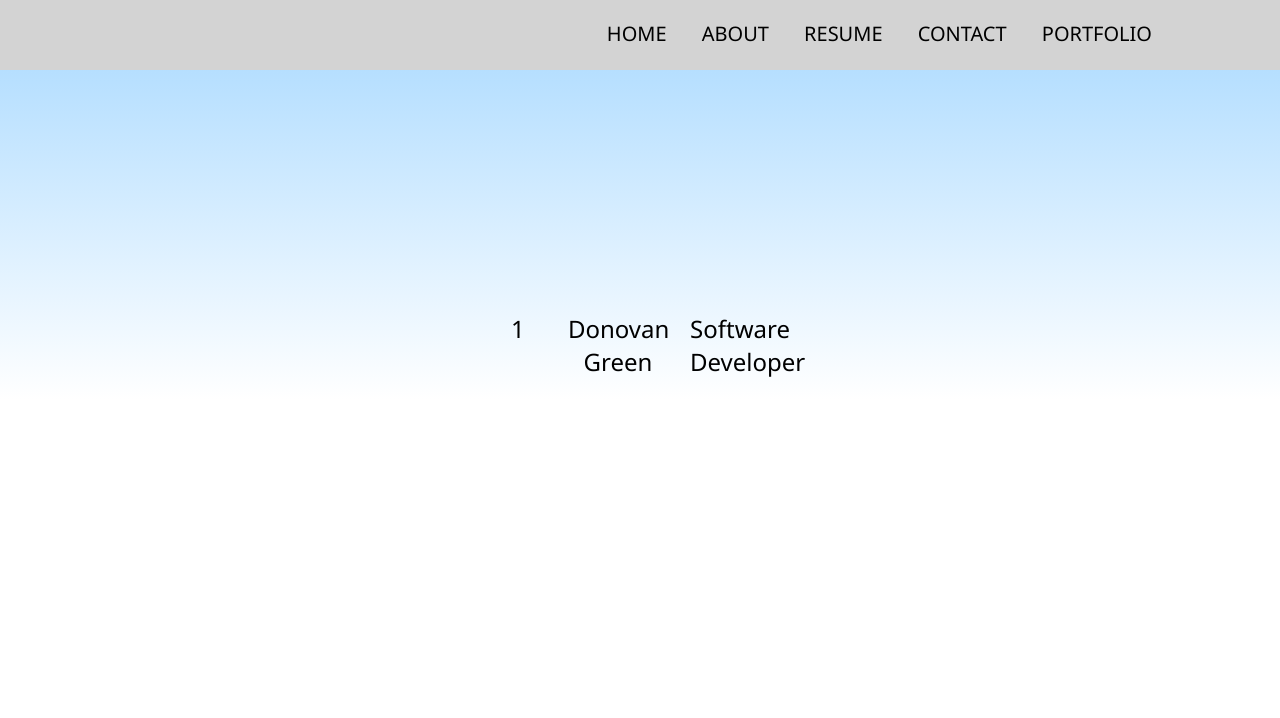
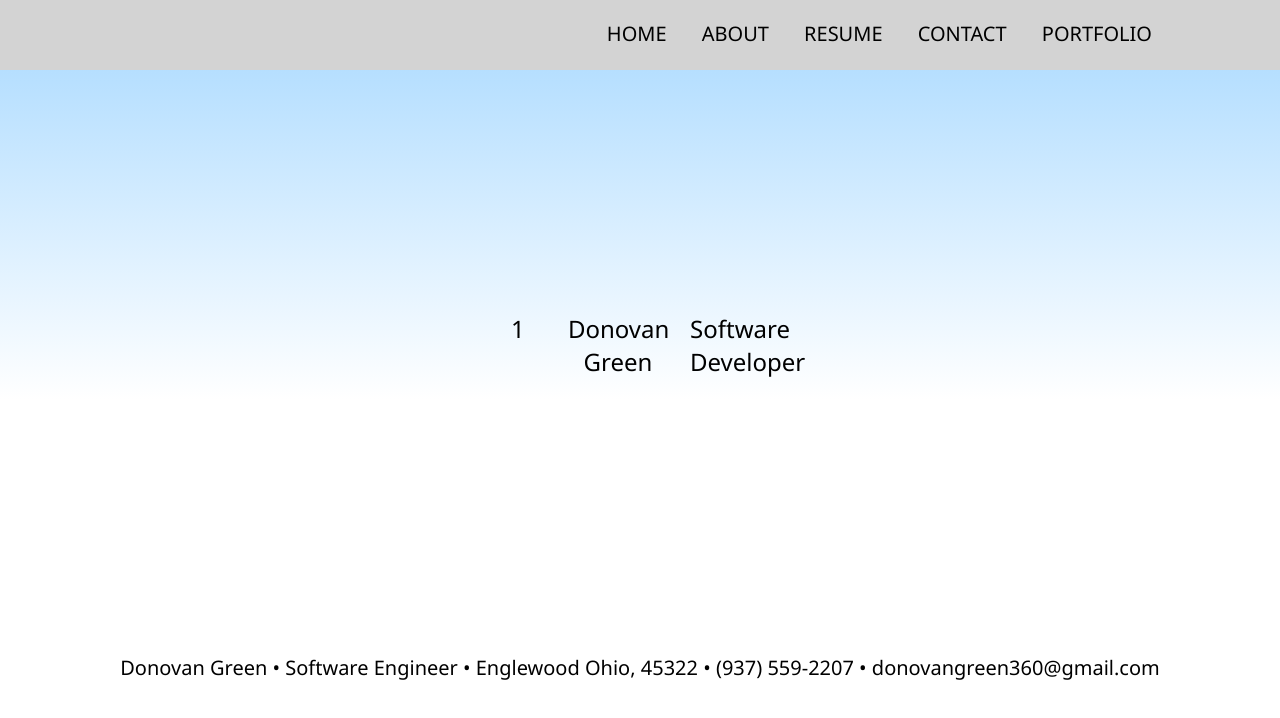
Before and after one commit to DonovanG360/DonovanG360.github.io, a plain HTML site: page index.html in a window 1280 px wide. Drawn offline with Linux system fonts and the light colour scheme.

Commit message:
Created footer and updated README.md

```diff
--- a/CSS/layout1.css
+++ b/CSS/layout1.css
@@ -81,6 +81,10 @@ nav a:hover {
 nav ul li {
     margin-top: 20px;
 }
+footer {
+    text-align: center;
+
+}
 
 /* =============================
     MOBILE STYLES 0px to 700px
--- a/index.html
+++ b/index.html
@@ -44,6 +44,6 @@
         <div class ="name-div">Software Developer</div>
     </div>
 </body>
-
+<footer>Donovan Green  &#8226;  Software Engineer  &#8226;  Englewood Ohio, 45322  &#8226;  (937) 559-2207  &#8226;  donovangreen360@gmail.com</footer>
 
 </html>
```
Also changed, not shown: 1 other file.
